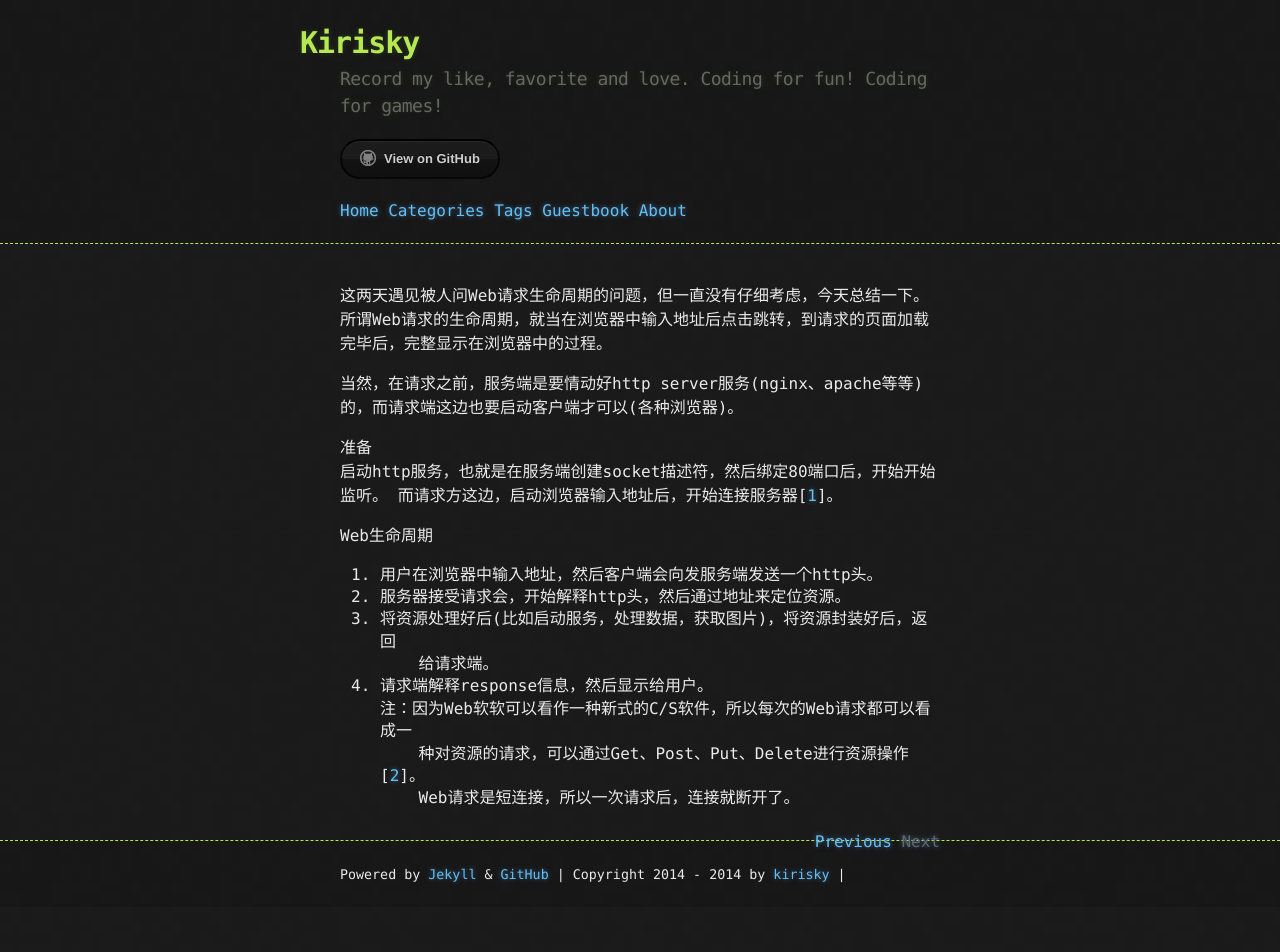
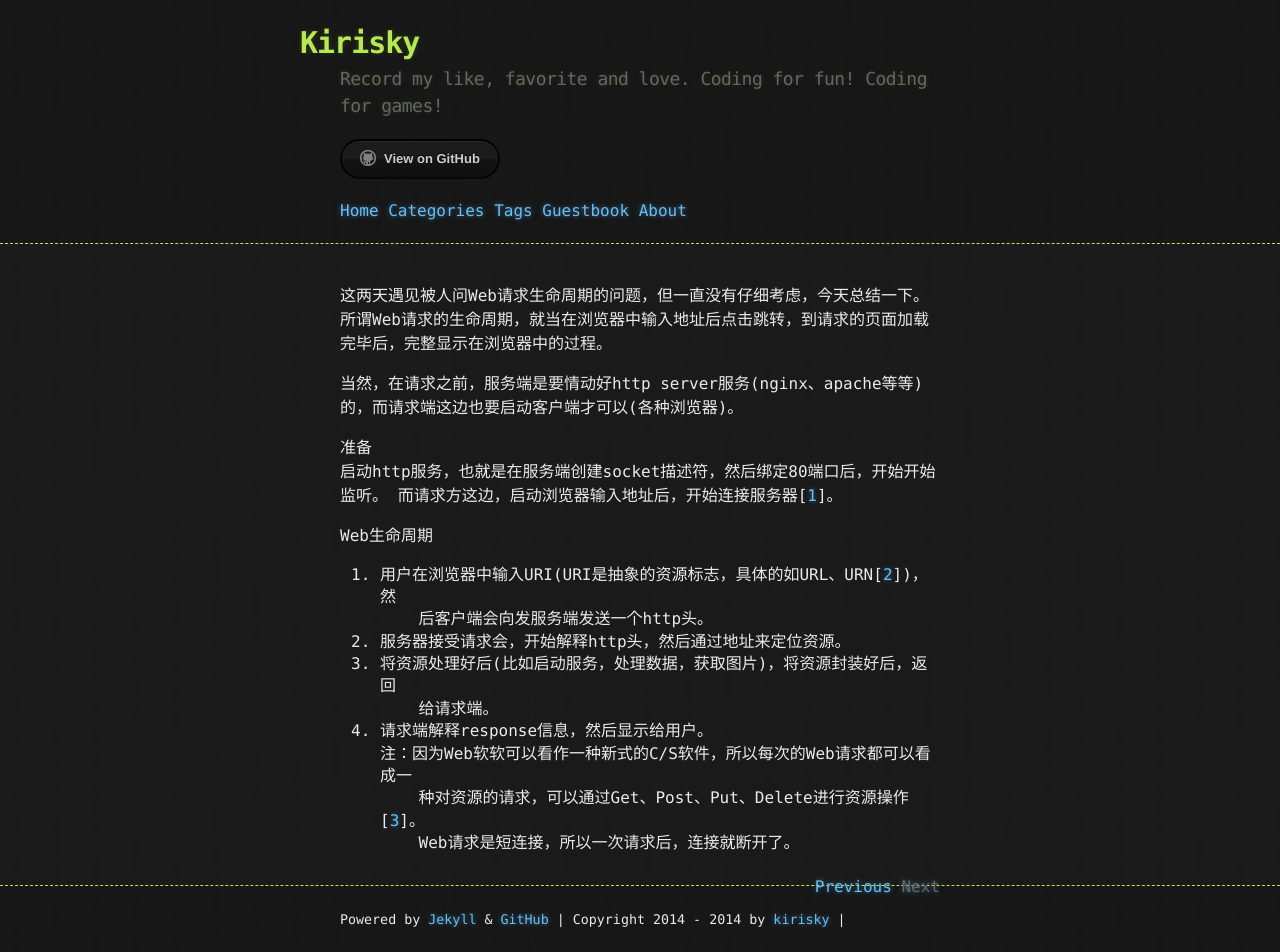
Before and after one commit to simonzhao/kirisky.github.io, a Jekyll site: the page built from _posts/2014-11-27-web-request-life-circle.md, in a window 1280 px wide. Built offline with Jekyll 4.4.1, drawn with Linux system fonts in a browser that asks for light colours; comment, search, counter and statistics services are not loaded; before the commit the page ends 907 px from its top, so only the background shows below that.

Commit message:
修改[web请求的声明周期]

```diff
--- a/_posts/2014-11-27-web-request-life-circle.md
+++ b/_posts/2014-11-27-web-request-life-circle.md
@@ -16,15 +16,17 @@ tags: PHP
 而请求方这边，启动浏览器输入地址后，开始连接服务器\[[1]\]。
 
 Web生命周期
-1. 用户在浏览器中输入地址，然后客户端会向发服务端发送一个http头。
+1. 用户在浏览器中输入URI(URI是抽象的资源标志，具体的如URL、URN\[[2]\])，然
+&ensp;&ensp;&ensp;&ensp;后客户端会向发服务端发送一个http头。
 2. 服务器接受请求会，开始解释http头，然后通过地址来定位资源。
 3. 将资源处理好后(比如启动服务，处理数据，获取图片)，将资源封装好后，返回
 &ensp;&ensp;&ensp;&ensp;给请求端。
 4. 请求端解释response信息，然后显示给用户。
 注：因为Web软软可以看作一种新式的C/S软件，所以每次的Web请求都可以看成一
-&ensp;&ensp;&ensp;&ensp;种对资源的请求，可以通过Get、Post、Put、Delete进行资源操作\[[2]\]。
+&ensp;&ensp;&ensp;&ensp;种对资源的请求，可以通过Get、Post、Put、Delete进行资源操作\[[3]\]。
 &ensp;&ensp;&ensp;&ensp;Web请求是短连接，所以一次请求后，连接就断开了。
 
 
 [1]: http://product.china-pub.com/196770
-[2]: http://www.ruanyifeng.com/blog/2011/09/restful.html
+[2]: http://www.cnblogs.com/gaojing/archive/2012/02/04/2413626.html
+[3]: http://www.ruanyifeng.com/blog/2011/09/restful.html
```
